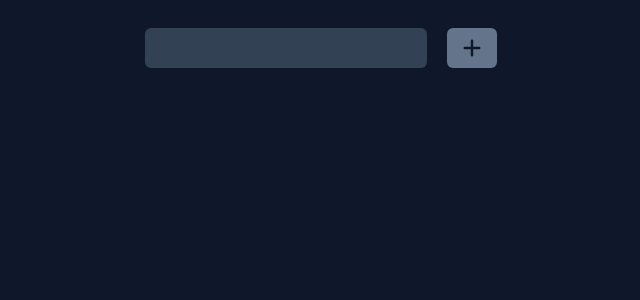
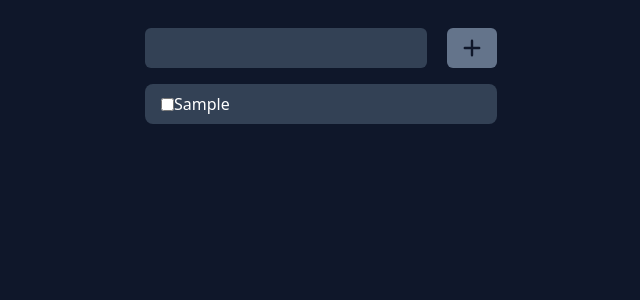
Before and after one commit to aligorgin/JS-yard, a Next.js app: page / in a window 1280 px wide. Both pictures are taken after typing "Sample" into the empty fields and a click on the button 790 px from the left and 48 px from the top of the page. Shown: the top 300 px of the page, without its empty margins (319-959 px from the left). Built offline with nearby package versions, Linux system fonts and the light colour scheme.

Commit message:
working on tik

```diff
--- a/package.json
+++ b/package.json
@@ -9,6 +9,7 @@
   },
   "dependencies": {
     "@heroicons/react": "^1.0.5",
+    "clsx": "^1.1.1",
     "next": "12.0.8",
     "react": "^17.0.2",
     "react-dom": "^17.0.2"
--- a/src/tik/Rows.tsx
+++ b/src/tik/Rows.tsx
@@ -1,16 +1,24 @@
+import {useState} from "react";
+import clsx from "clsx";
+
 interface Props {
     arr: any;
 }
 
 export default function Rows({arr}: Props) {
+    const [checked,setChecked]=useState<any>(false);
 
-    console.log(arr)
+    console.log(checked)
+
     return (
-        <div>
-            {arr.forEach((value:any,index:number) => {
-                return <div key={index}>
-                    {value}
-                </div>
+        <div className='mt-4'>
+            {arr.map((value: string | number, index: number) => {
+                return (
+                    <div className={clsx('flex items-center text-white py-2 px-4 bg-slate-700 rounded-lg mb-2',checked &&'underline text-opacity-40')} key={index}>
+                        <input className='p-2' type="checkbox" value={checked} onClick={()=>{setChecked(!checked)}}/>
+                        <div className='' >{value}</div>
+                    </div>
+                )
             })}
         </div>
     )
--- a/src/tik/Title.tsx
+++ b/src/tik/Title.tsx
@@ -16,10 +16,6 @@ export default function Title() {
         setArr((prevState: any[]) => [...prevState, text]);
     }
 
-    useEffect(() => {
-        console.log(arr)
-    }, [arr])
-
     return (
         <div className='w-full h-screen bg-slate-900'>
             <div className='max-w-[22rem] h-screen mx-auto pt-7'>
@@ -27,7 +23,7 @@ export default function Title() {
                     <div className='flex'>
                         <input
                             onChange={handleChange}
-                            className='p-2 w-4/5 focus:outline-none bg-slate-700 focus:bg-slate-500 transition rounded-md mr-5'
+                            className='text-white p-2 w-4/5 focus:outline-none bg-slate-700 focus:bg-slate-500 transition rounded-md mr-5'
                             type="text"
                             value={text}
                         />
--- a/tailwind.config.js
+++ b/tailwind.config.js
@@ -1,6 +1,5 @@
 module.exports = {
   purge: ['./src/**/*.{js,ts,jsx,tsx}'],
-  darkMode: false, // or 'media' or 'class'
   theme: {
     extend: {},
   },
```
Also changed, not shown: 1 other file (tests, documents, lock files or other folders).
